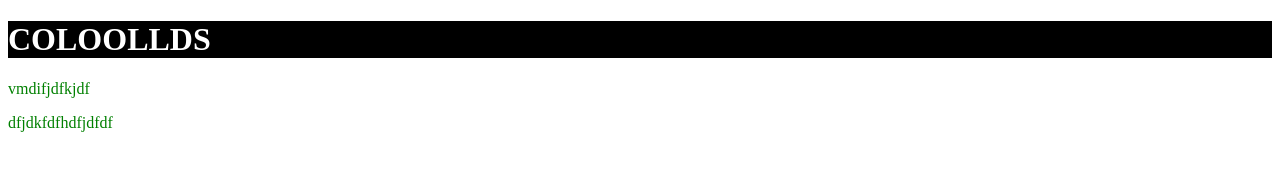
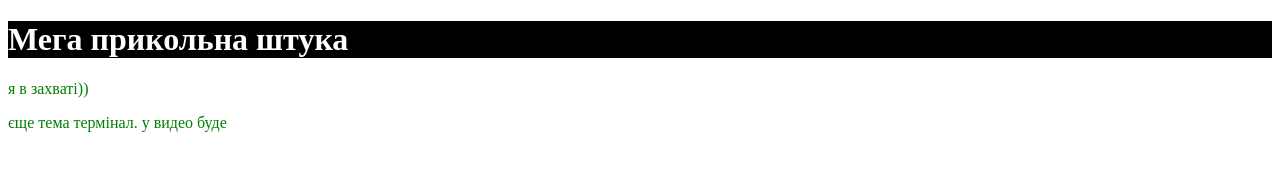
Before and after one commit to Markizdickabraz/main1, a plain HTML site: page index.html in a window 1280 px wide. Drawn offline with Linux system fonts and the light colour scheme.

Commit message:
Змінює текст

```diff
--- a/index.html
+++ b/index.html
@@ -8,8 +8,8 @@
     <link rel="stylesheet" href="./css/style.css">
 </head>
 <body>
-    <h1>COLOOLLDS</h1>
-    <p> vmdifjdfkjdf</p>
-    <P>dfjdkfdfhdfjdfdf</P>
+    <h1>Мега прикольна штука</h1>
+    <p> я в захваті))</p>
+    <P> єще тема термінал. у видео буде</P>
 </body>
 </html>
```
